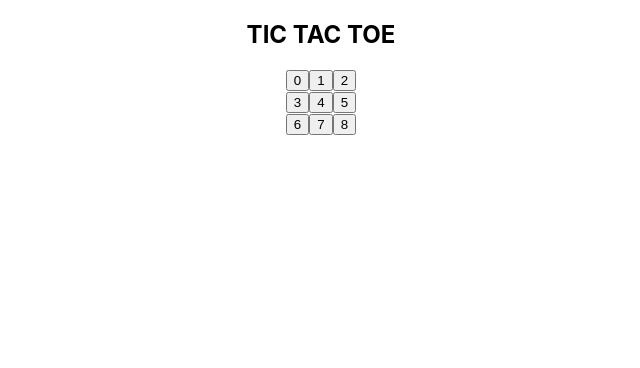
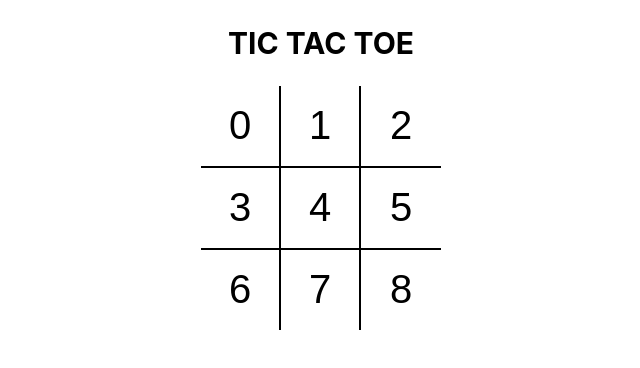
Before and after one commit to avinashGunturu/tictactoe, a React (Create React App) app: page / in a window 1280 px wide. Shown: the top 368 px of the page, without its empty margins (319-959 px from the left). Built offline with nearby package versions, Linux system fonts and the light colour scheme.

Commit message:
added sass

```diff
--- a/package.json
+++ b/package.json
@@ -34,5 +34,8 @@
       "last 1 firefox version",
       "last 1 safari version"
     ]
+  },
+  "devDependencies": {
+    "sass": "^1.54.8"
   }
 }
--- a/src/App.js
+++ b/src/App.js
@@ -1,9 +1,10 @@
 import "./App.css";
 import Board from "./components/Board";
+import "./components/style/root.scss";
 
 function App() {
   return (
-    <div className="App">
+    <div className="app">
       <h2>TIC TAC TOE</h2>
       <Board />
     </div>
--- a/src/components/Board.jsx
+++ b/src/components/Board.jsx
@@ -3,18 +3,18 @@ import Square from "./Square";
 
 const Board = () => {
   return (
-    <div>
-      <div>
+    <div className="board">
+      <div className="board-row">
         <Square value={0} />
         <Square value={1} />
         <Square value={2} />
       </div>
-      <div>
+      <div className="board-row">
         <Square value={3} />
         <Square value={4} />
         <Square value={5} />
       </div>
-      <div>
+      <div className="board-row">
         <Square value={6} />
         <Square value={7} />
         <Square value={8} />
--- a/src/components/Square.jsx
+++ b/src/components/Square.jsx
@@ -1,7 +1,7 @@
 import React from "react";
 
 const Square = ({ value }) => {
-  return <button>{value}</button>;
+  return <button className="square">{value}</button>;
 };
 
 export default Square;
--- /dev/null
+++ b/src/components/style/root.scss
@@ -0,0 +1,43 @@
+body {
+  padding: 0;
+  margin: 0;
+}
+
+button {
+  background: none;
+  border: none;
+  outline: none;
+  &:hover {
+    cursor: pointer;
+  }
+}
+
+.app {
+  font-size: 20px;
+  display: flex;
+  flex-direction: column;
+  align-items: center;
+}
+
+.board {
+  .board-row {
+    display: flex;
+    flex-direction: row;
+    border-bottom: 2px solid #000;
+    &:last-child {
+      border-bottom: none;
+    }
+    .square {
+      width: 80px;
+      height: 80px;
+      border-right: 2px solid #000;
+      font-size: 2.5rem;
+      padding: 0;
+      overflow: hidden;
+      transition: all 0.2s;
+      &:last-child {
+        border-right: none;
+      }
+    }
+  }
+}
```
Also changed, not shown: 1 other file (tests, documents, lock files or other folders).
